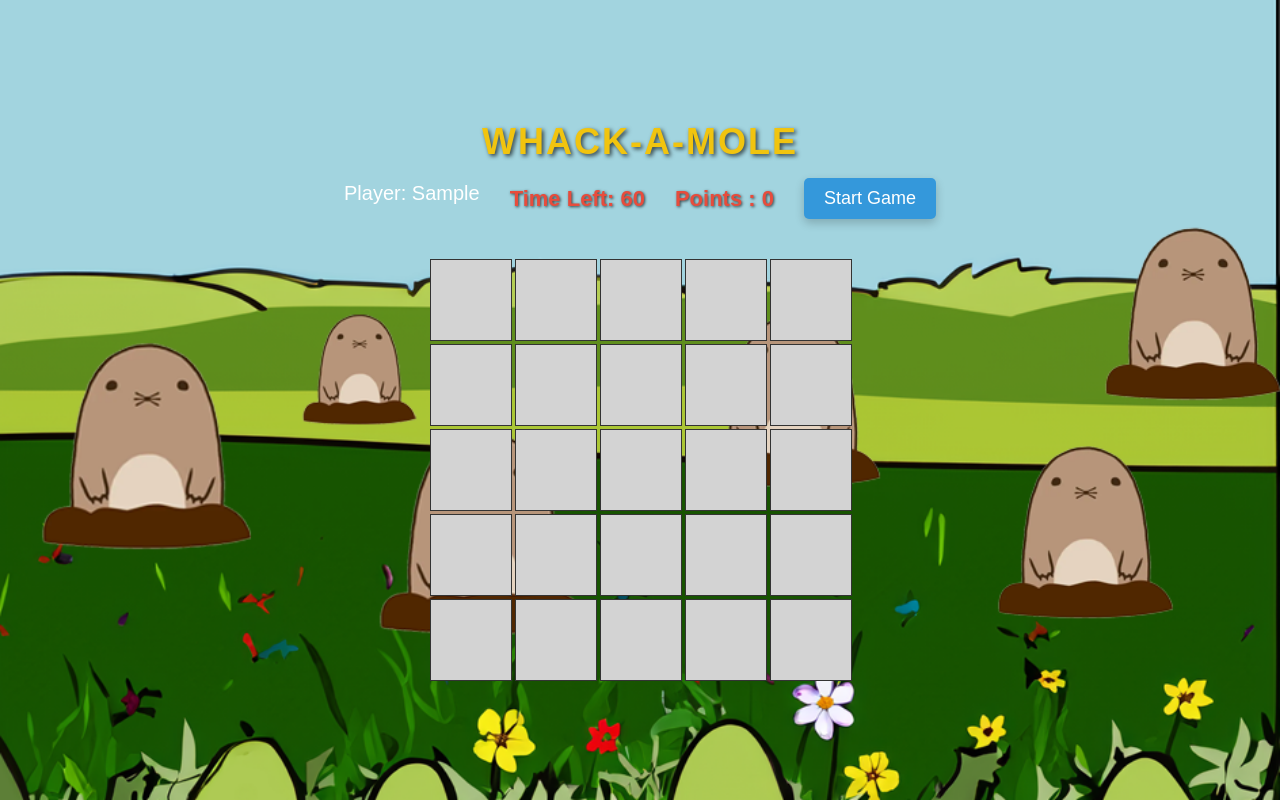
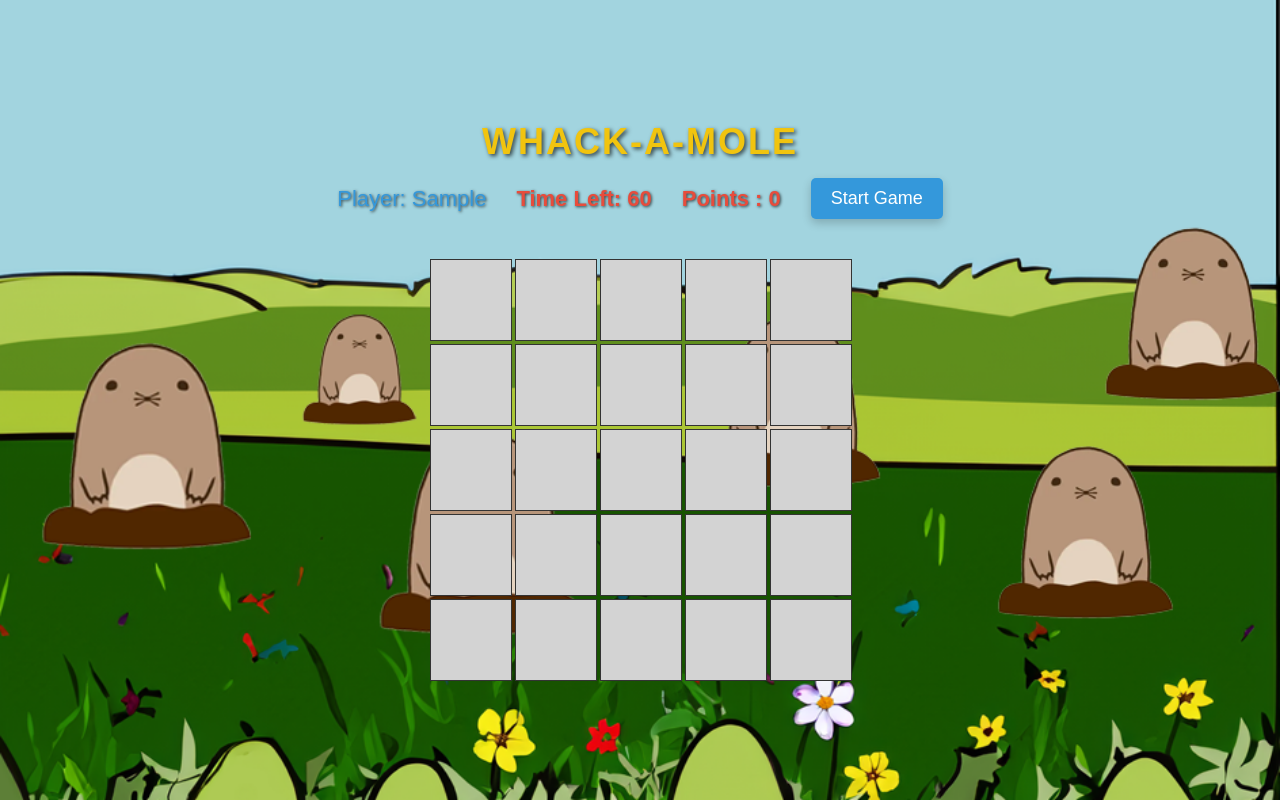
Before and after one commit to juliebefana/whackamole_grupp9, a plain HTML site: page index.html in a window 1280 px wide. Both pictures are taken after typing "Sample" into the empty fields and a click on the button "Submit". Drawn offline with Linux system fonts and the light colour scheme; no server answers.

Commit message:
styles for name-entry

```diff
--- a/script.js
+++ b/script.js
@@ -77,7 +77,7 @@ function handleCellClick(e) {
 function startGame() {
   console.log("Game started!");
   gameActive = true;
-  timeLeft = 5;  // Reset the timer to 60 seconds
+  timeLeft = 15;  // Reset the timer to 60 seconds
   activeMoles = 0;
   points = 0;
   pointsDisplay.textContent = `Points: ${points}`;
--- a/styles.css
+++ b/styles.css
@@ -20,7 +20,7 @@ body {
 
 /* name entry form */
 #name-entry {
-  border: 2px solid green;
+  border: 2px solid black;
   width: 350px;
   height: 250px;
   display: flex;
@@ -28,6 +28,7 @@ body {
   justify-content: center;
   align-items: center;
   text-align: center;
+  background-color: rgba(67, 142, 73, 0.7);
 }
 
 #player-name-input {
@@ -62,10 +63,9 @@ body {
 }
 
 #player-name-display{
-  font-size: 20px;
-  margin-bottom: 10px;
-  color: #fff;
-  font-weight: 500;
+  font-size: 22px;
+  color: #3498db;
+  text-shadow: 1px 1px 3px rgba(0, 0, 0, 0.7);
 }
 
 /* Container for game info */
@@ -75,7 +75,6 @@ body {
   align-items: center;
   gap: 30px;
   margin-bottom: 20px;
-  font-size: 18px;
 }
 
 /* Timer and Points */
```
